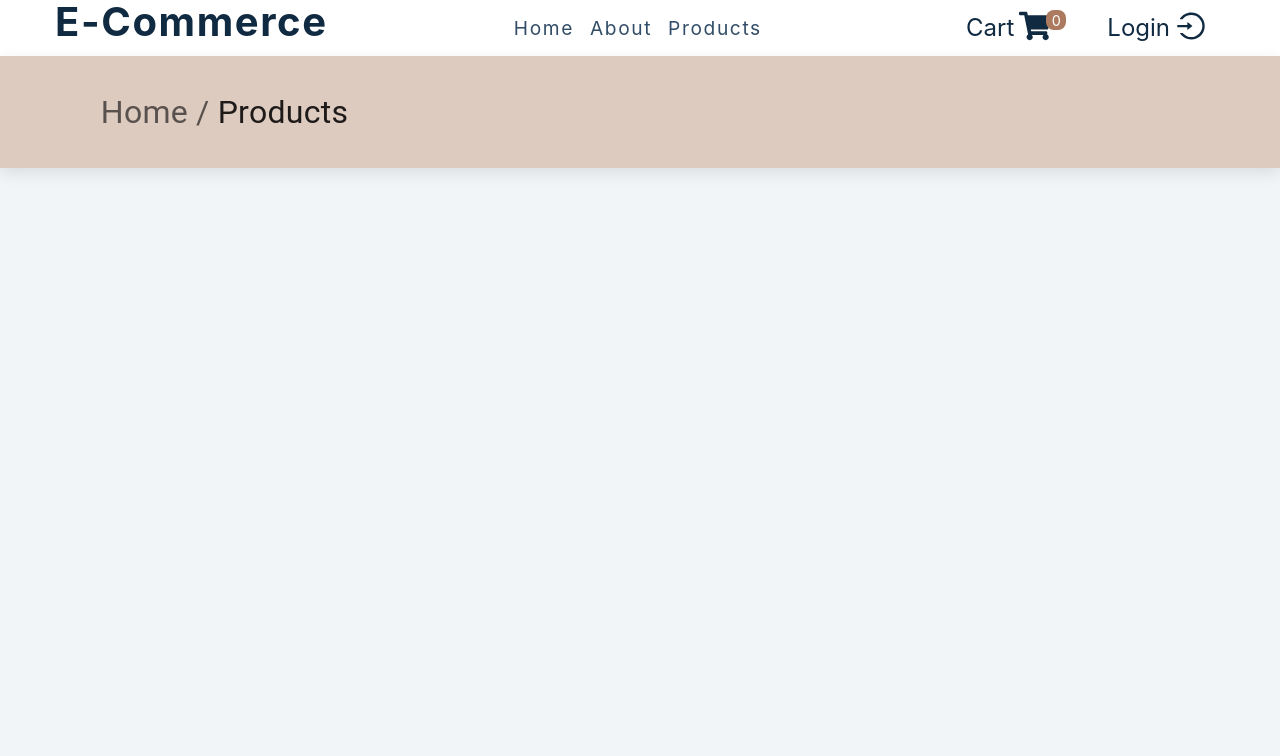
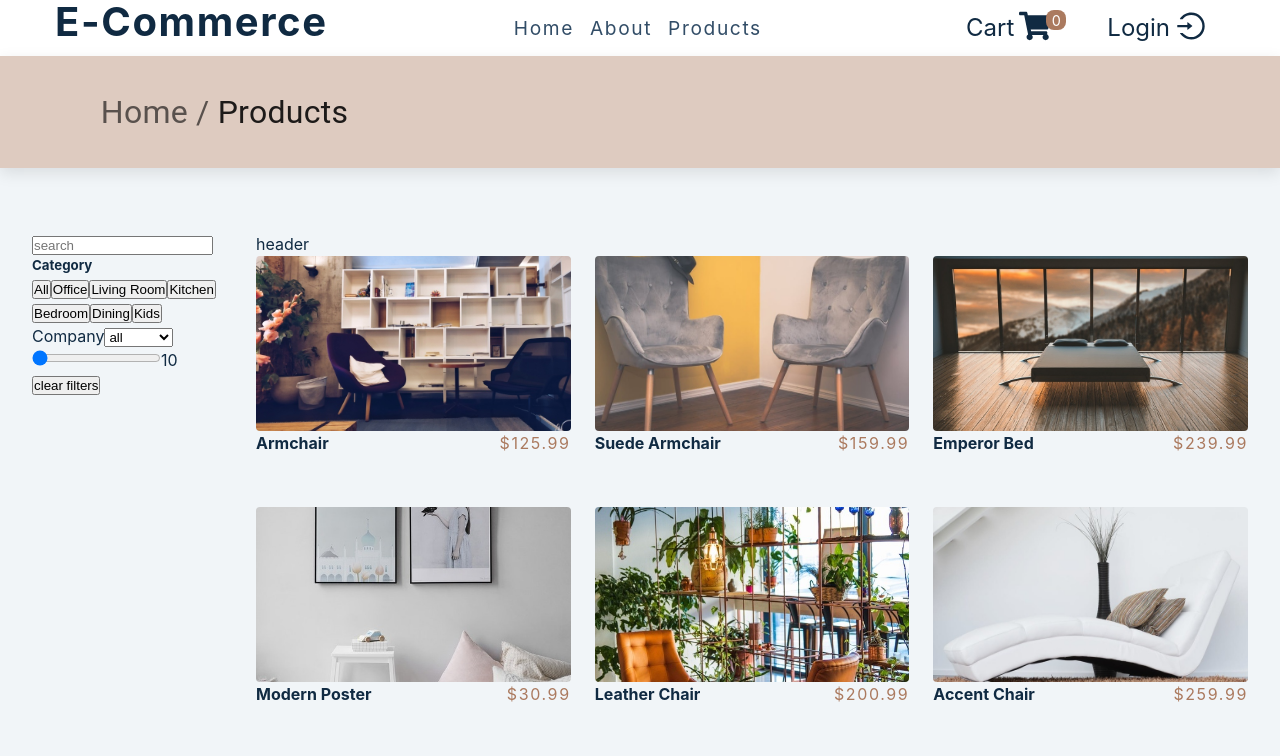
Before and after one commit to kiyarashnd/E-Commerce, a React (Vite) app: page /Products in a window 1280 px wide. Shown: the top 756 px of the page. Built offline with nearby package versions, Linux system fonts and the light colour scheme.

Commit message:
work on Products component

```diff
--- a/src/Home.module.css
+++ b/src/Home.module.css
@@ -47,6 +47,10 @@
 .myImg:nth-child(1) {
 transform: translate(-50%,-40px);
    }
+
+   .main-container{
+    min-height: 40vh;
+}
 }
 
 @media screen and (max-width: 950px) {
--- a/src/Pro.jsx
+++ b/src/Pro.jsx
@@ -22,7 +22,6 @@ const Pro = () => {
     if (count > 1) setCount((num) => num - 1);
   }
 
-  console.log(count);
   return (
     <>
       <section className={style['main-class']}>
--- a/src/Products.jsx
+++ b/src/Products.jsx
@@ -1,9 +1,79 @@
 import BreadCrumbs from './components/BasicBreadcrumbs';
+import { products } from './data';
+import { Link } from 'react-router-dom';
+import myStyles from './Products.module.css';
+import { useState } from 'react';
 
 const Products = () => {
+  console.log(products);
+  const [val, setVal] = useState(10);
   return (
     <>
       <BreadCrumbs />
+      <section className={myStyles.container}>
+        <aside className={myStyles.sidebar}>
+          <input type='text' placeholder='search' />
+          <h5>Category</h5>
+          <button>All</button>
+          <button>Office</button>
+          <button>Living Room</button>
+          <button>Kitchen</button>
+          <button>Bedroom</button>
+          <button>Dining</button>
+          <button>Kids</button>
+
+          <label htmlFor='company'>Company</label>
+          <select name='cars' id='company'>
+            <option value='all'>all</option>
+            <option value='marcos'>marcos</option>
+            <option value='liddy'>liddy</option>
+            <option value='ikea'>ikea</option>
+            <option value='caressa'>caressa</option>
+          </select>
+
+          {/* <input
+            type='range'
+            value='24'
+            min='1'
+            max='100'
+            oninput='this.nextElementSibling.value = this.value'
+          /> */}
+          <input
+            // value={val}
+            type='range'
+            min='0'
+            max='9999999999'
+            step='1'
+            // onchange={setVal(this.value)}
+          ></input>
+          <output>{val}</output>
+          <button>clear filters</button>
+        </aside>
+        <div>
+          <header>header</header>
+          <main className={myStyles.productsContainer}>
+            {products.map((item) => {
+              return (
+                <Link
+                  to={`/Products/${item.id}`}
+                  className={myStyles.product3}
+                  key={item.id}
+                >
+                  <img
+                    src={item.img}
+                    alt={item.name}
+                    className={myStyles.myImage}
+                  />
+                  <div className={myStyles['inner-flex']}>
+                    <h5 className={myStyles.name}>{item.name}</h5>
+                    <p className={myStyles.price}>${item.price}</p>
+                  </div>
+                </Link>
+              );
+            })}
+          </main>
+        </div>
+      </section>
     </>
   );
 };
--- /dev/null
+++ b/src/Products.module.css
@@ -0,0 +1,45 @@
+.name{
+    color: #102a42;
+    font-size: 1rem;
+}
+
+.price{
+    color:  #ab7a5f;
+    letter-spacing: var(--spacing);
+}
+
+.myImage{
+    width: 100%;
+    display: block;
+    border-radius: var(--radius);
+    /* transition: var(--transition); */
+    height: 175px;
+    object-fit: cover;
+}
+.inner-flex{
+    display: flex;
+    justify-content: space-between;
+}
+
+.productsContainer{
+    display: grid;
+    grid-template-columns: repeat(3, 1fr);
+
+    gap: 2rem 1.5rem;
+}
+
+.sidebar{
+    position: sticky;
+    top: 1rem;
+    left: 0;
+}
+
+.container{
+    display: grid;
+    gap: 3rem 1.5rem;
+    margin: 4rem auto;
+
+    grid-template-columns: 200px 1fr;
+
+    width: 95vw;
+}
```
Also changed, not shown: src/Home.jsx (+7 -0 lines).
